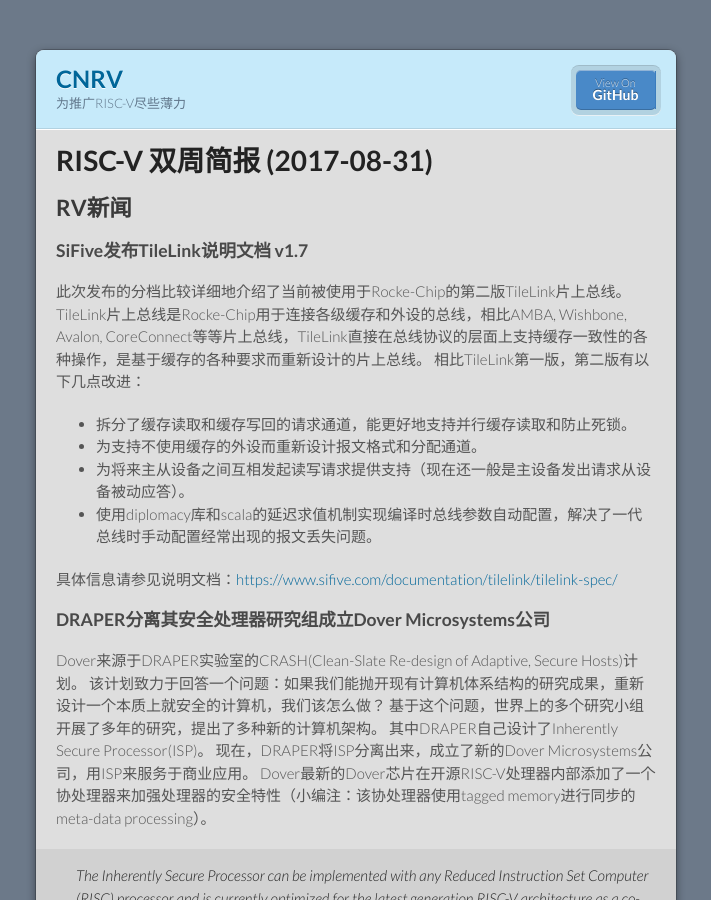
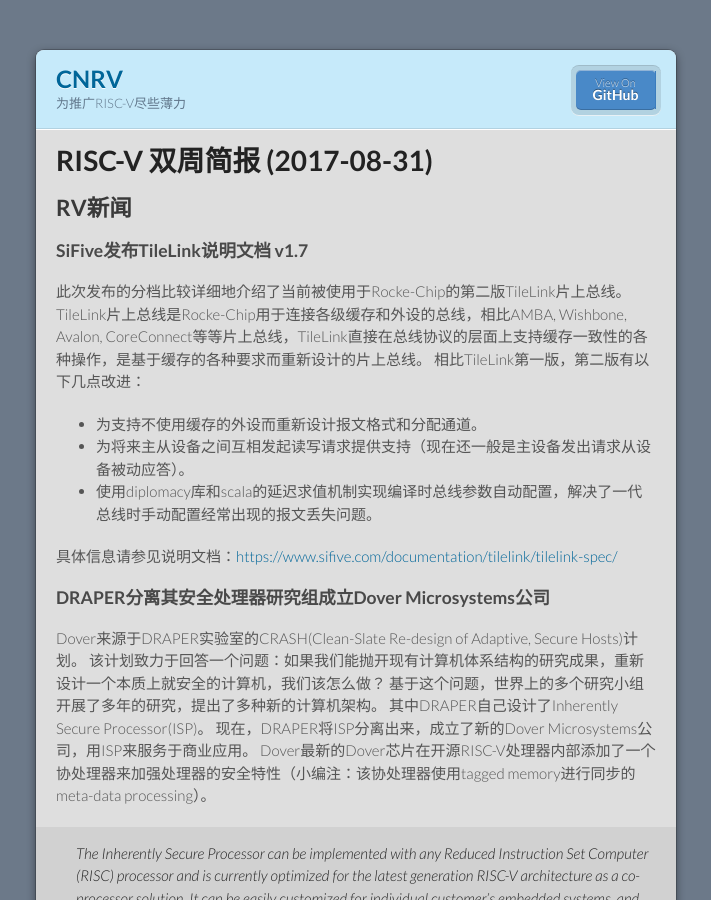
Before and after one commit to cnrv/home, a Jekyll site: the page built from bi-week-rpts/2017-08-31.md, in a window 1280 px wide and 900 px high. Shown: the whole window, without its empty margins (284-995 px from the left). Built offline with Jekyll 4.4.1, drawn with Linux system fonts in a browser that asks for light colours; Markdown is read by kramdown in place of the engine named in the settings; our own code applies the rules of GitHub Pages for plain Markdown files.

Commit message:
correct a misunderstanding about tilelink1
Memory fails me.

```diff
--- a/bi-week-rpts/2017-08-31.md
+++ b/bi-week-rpts/2017-08-31.md
@@ -11,7 +11,6 @@
 此次发布的分档比较详细地介绍了当前被使用于Rocke-Chip的第二版TileLink片上总线。
 TileLink片上总线是Rocke-Chip用于连接各级缓存和外设的总线，相比AMBA, Wishbone, Avalon, CoreConnect等等片上总线，TileLink直接在总线协议的层面上支持缓存一致性的各种操作，是基于缓存的各种要求而重新设计的片上总线。
 相比TileLink第一版，第二版有以下几点改进：
-- 拆分了缓存读取和缓存写回的请求通道，能更好地支持并行缓存读取和防止死锁。
 - 为支持不使用缓存的外设而重新设计报文格式和分配通道。
 - 为将来主从设备之间互相发起读写请求提供支持（现在还一般是主设备发出请求从设备被动应答）。
 - 使用diplomacy库和scala的延迟求值机制实现编译时总线参数自动配置，解决了一代总线时手动配置经常出现的报文丢失问题。
```
